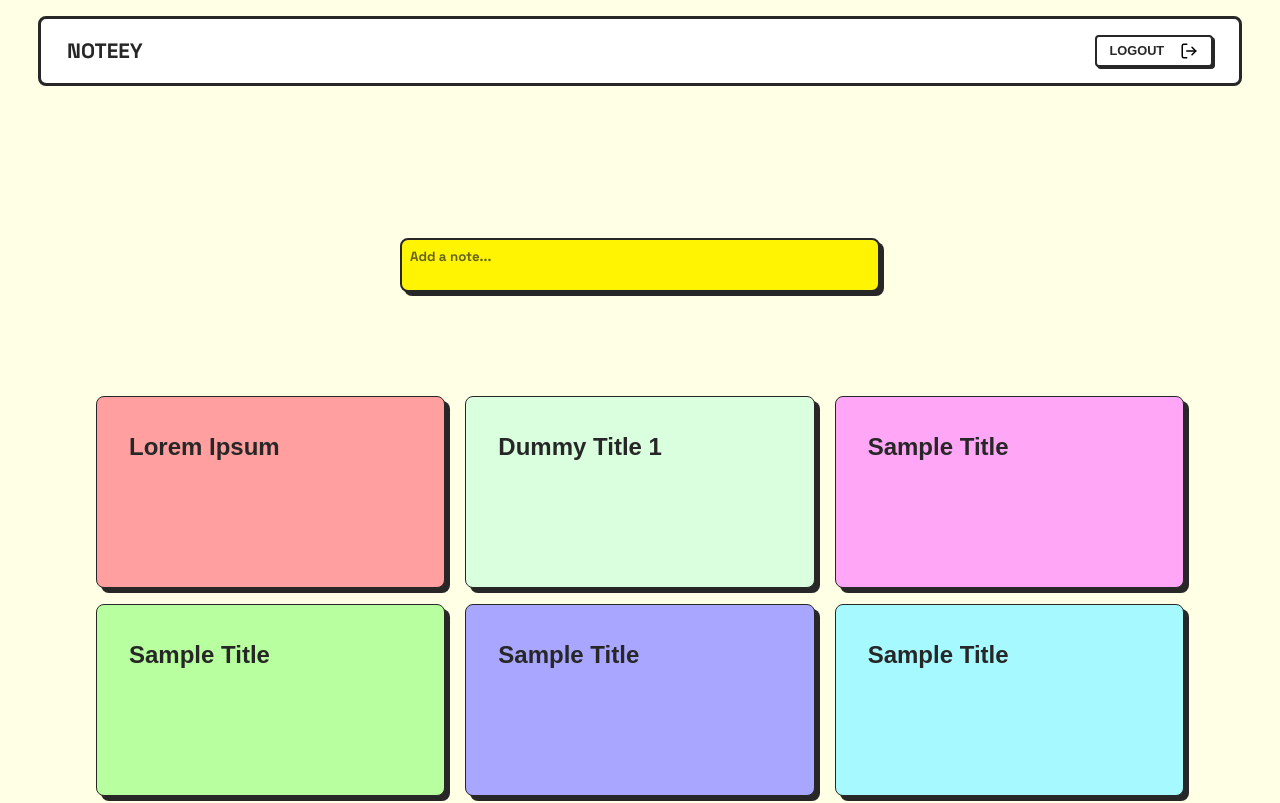
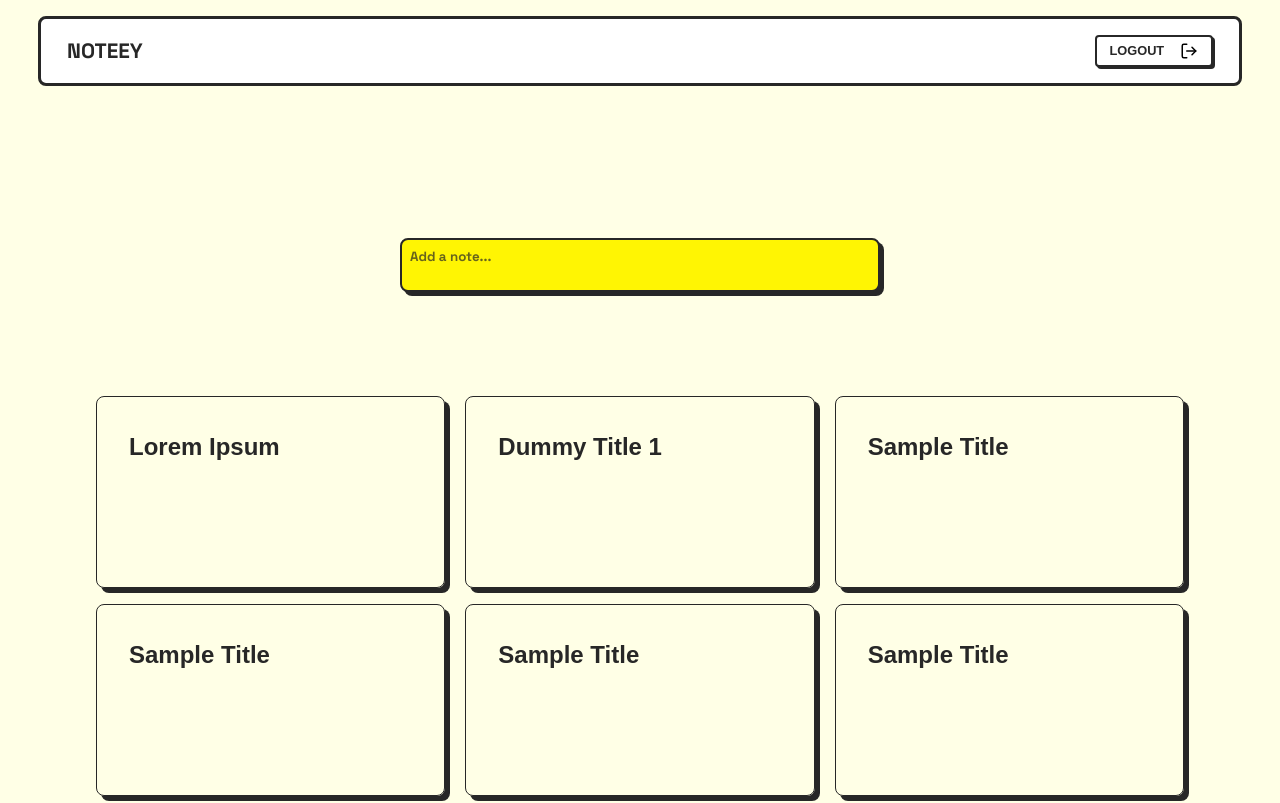
Before and after one commit to mhdafh7/noteey, a Next.js app: page / in a window 1280 px wide. Shown: the top 803 px of the page. Built offline with nearby package versions, Linux system fonts and the light colour scheme; a web font is replaced by a local one.

Commit message:
remove random color feature

```diff
--- a/components/Note/index.tsx
+++ b/components/Note/index.tsx
@@ -5,8 +5,8 @@ import { Note } from "../../types";
 import { Pin } from "../Svgs/Pins";
 import { ModalContext } from "@/context/ModalContext";
 
-type Props = Note & { color: string };
-const Note = ({ id, title, body, isPinned, color }: Props) => {
+// type Props = Note & { color: string };
+const Note = ({ id, title, body, isPinned }: Note) => {
   const [showModal, setShowModal] = useState(false);
   const { modalData, setModalData, openModal } = useContext(ModalContext);
 
@@ -19,7 +19,6 @@ const Note = ({ id, title, body, isPinned, color }: Props) => {
           setModalData({ id, title, body, isPinned });
           openModal()
         }}
-        style={{ backgroundColor: color }}
       >
         {isPinned ? (
           <span className={styles.pinned}>
--- a/components/NoteList/index.tsx
+++ b/components/NoteList/index.tsx
@@ -15,23 +15,6 @@ const colors = [
 ];
 
 const NoteList = ({ noteList }: { noteList: Note[] }) => {
-  const assignRandomColors = (numNotes: number) => {
-    const randomColors: string[] = [];
-    const numColors = Math.min(numNotes, colors.length);
-
-    while (randomColors.length < numColors) {
-      const randomColor = colors[Math.floor(Math.random() * colors.length)];
-      if (!randomColors.includes(randomColor)) {
-        randomColors.push(randomColor);
-      }
-    }
-
-    return randomColors;
-  };
-
-  const randomColors = assignRandomColors(noteList.length);
-  let colorIndex = 0;
-
   const pinnedNotes = noteList.filter((note: Note) => note.isPinned);
   const unpinnedNotes = noteList.filter((note: Note) => !note.isPinned);
 
@@ -43,40 +26,30 @@ const NoteList = ({ noteList }: { noteList: Note[] }) => {
             Pinned <span>Notes</span>
           </h3>
           <div className={styles.noteListContainer}>
-            {pinnedNotes.map((note: Note, index: number) => {
-              const randomColor = randomColors[colorIndex];
-              colorIndex = (colorIndex + 1) % randomColors.length;
-              return (
+            {pinnedNotes.map((note: Note, index: number) => (
               <NoteItem
                 id={note.id}
                 key={note.id}
                 title={note.title}
                 body={note.body}
                 isPinned={note.isPinned}
-                  color={randomColor}
               />
-              );
-            })}
+            ))}
           </div>
           <hr />
         </div>
       )}
       <div className={styles.container}>
         <div className={styles.noteListContainer}>
-          {unpinnedNotes.map((note: Note, index: number) => {
-            const randomColor = randomColors[colorIndex];
-            colorIndex = (colorIndex + 1) % randomColors.length;
-            return (
+          {unpinnedNotes.map((note: Note, index: number) => (
             <NoteItem
               id={note.id}
               key={note.id}
               title={note.title}
               body={note.body}
               isPinned={note.isPinned}
-                color={randomColor}
             />
-            );
-          })}
+          ))}
         </div>
       </div>
     </>
```
Lines whose indentation alone changed are shown as unchanged.
